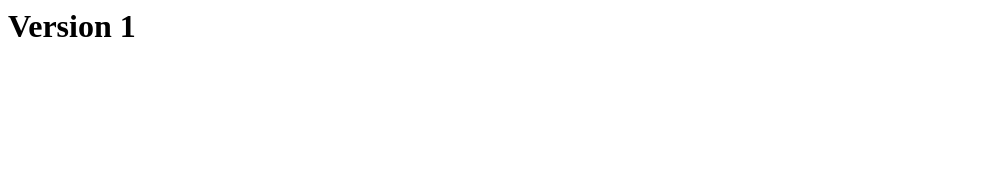
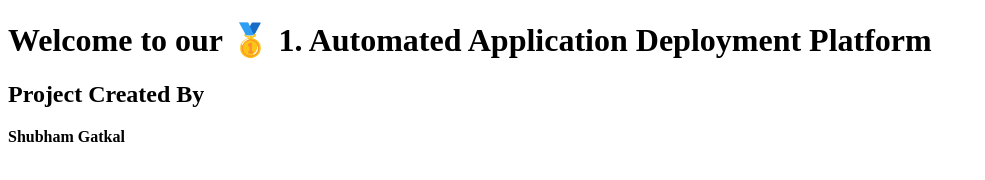
Before and after one commit to shubhamgatkal07/sample-web-app, a plain HTML site: page index.html in a window 1280 px wide. Shown: the whole page, without its empty margins (0-985 px from the left). Drawn offline with Linux system fonts and the light colour scheme.

Commit message:
Version 2

```diff
--- a/index.html
+++ b/index.html
@@ -1 +1,16 @@
-<h1>Version 1</h1>
+<!DOCTYPE html>
+<html lang="en">
+<head>
+    <meta charset="UTF-8">
+    <meta name="viewport" content="width=device-width, initial-scale=1.0">
+    <title>Automated Application Deployment Platform</title>
+</head>
+<body>
+
+    <h1>Welcome to our 🥇 1. Automated Application Deployment Platform</h1>
+
+    <h2>Project Created By</h2>
+    <p><strong>Shubham Gatkal</strong></p>
+
+</body>
+</html>
```
